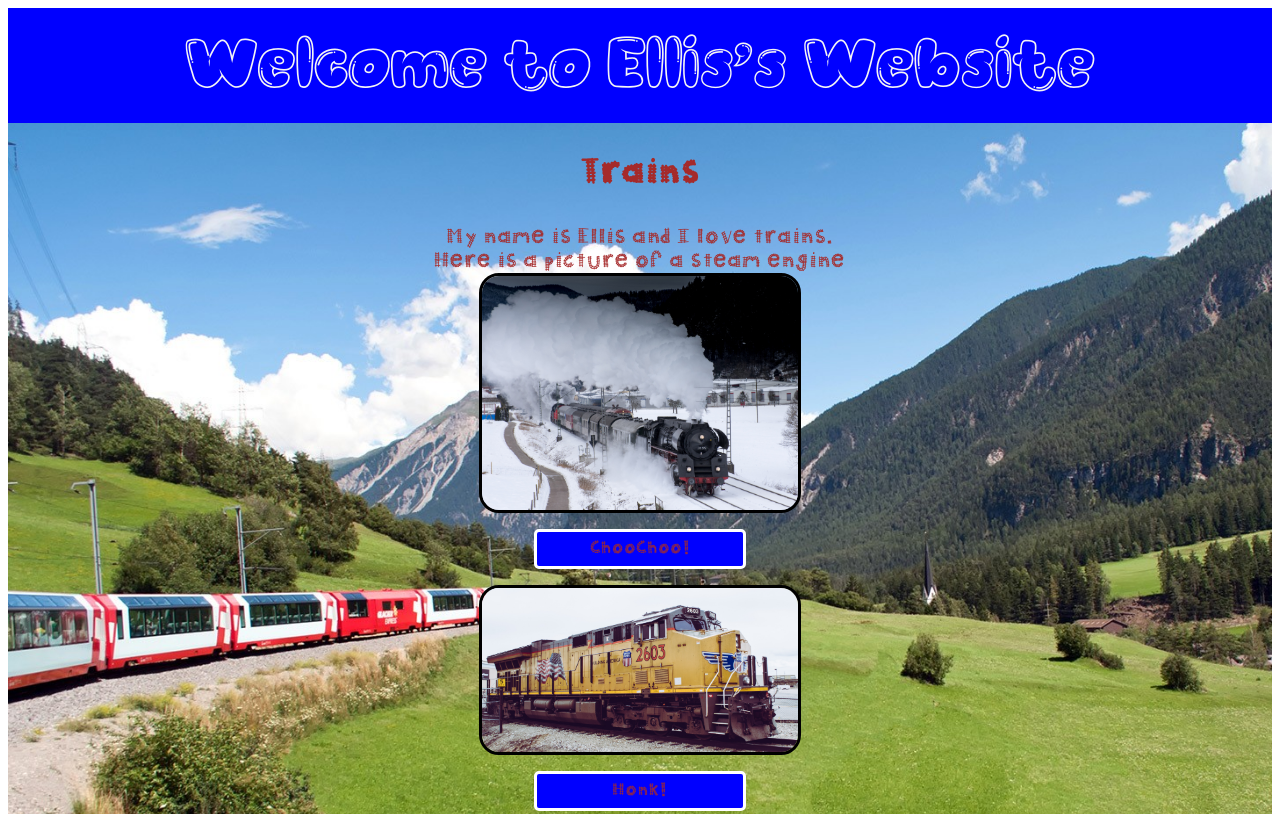
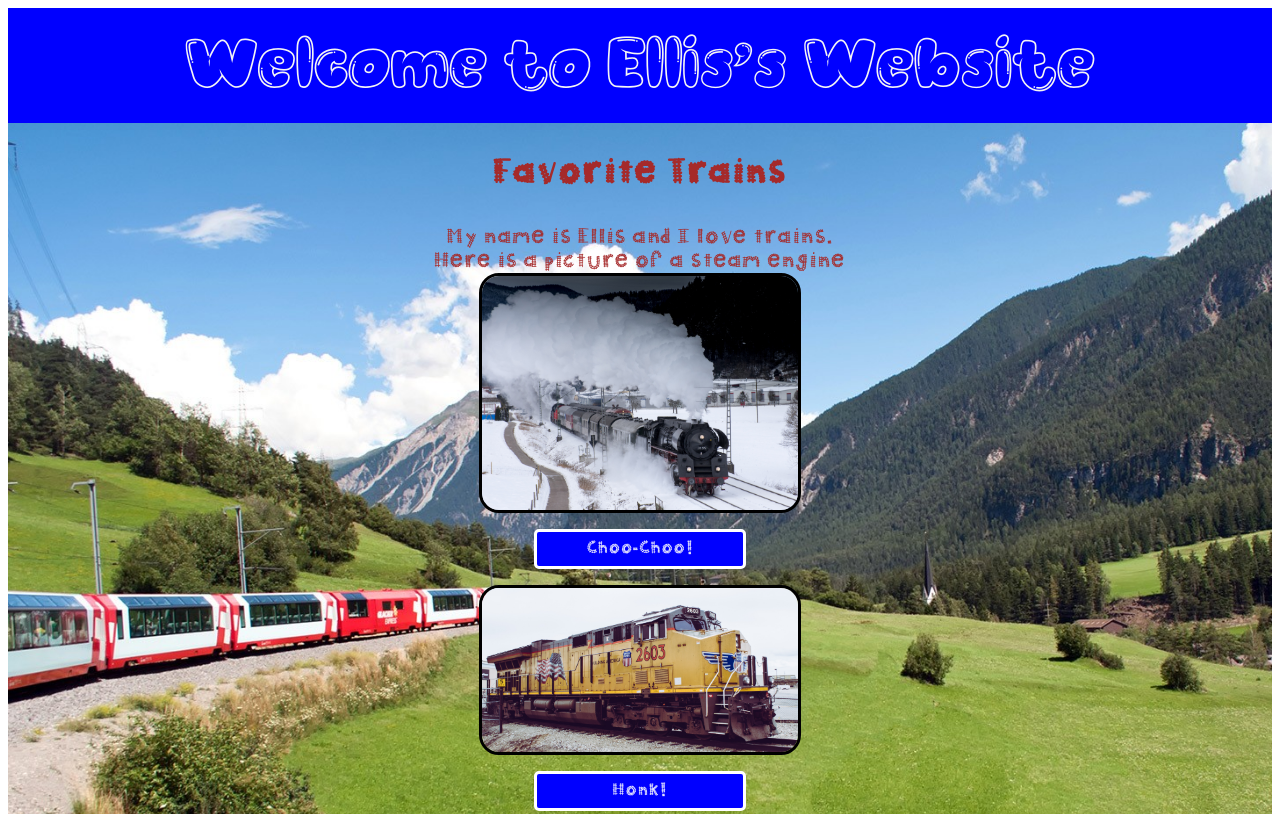
Before and after one commit to alexfioto/fed-project, a plain HTML site: page index.html in a window 1280 px wide. Shown: the top 814 px of the page. Drawn offline with Linux system fonts and the light colour scheme.

Commit message:
changing colors

```diff
--- a/css/ellis.css
+++ b/css/ellis.css
@@ -61,6 +61,7 @@ p {
 
 }
 .train-button{
+    color:white;
     background-color: blue;
     width: 15%;
     border: solid white 3px;
--- a/index.html
+++ b/index.html
@@ -9,10 +9,10 @@
 <body>
     <header class='header'>Welcome to Ellis's Website</header>
     <div class='train'>
-        <h1>Trains</h1>
+        <h1>Favorite Trains</h1>
         <p>My name is Ellis and I love trains. Here is a picture of a steam engine</p>
         <img src='assets/images/pexels-pixabay-302692.jpg' alt='Steam engine in the snow'>
-        <div class='train-button' id='steam-train-button' onclick="chooChoo()">ChooChoo!</div>
+        <div class='train-button' id='steam-train-button' onclick="chooChoo()">Choo-Choo!</div>
         <img src='assets/images/pexels-brett-sayles-981303.jpg' alt='Yellow Diesel Engine'>
         <div class='train-button' id='diesel-train-button' onclick="honkHonk()">Honk!</div>
         <p>Trains are so cool!</p>
```
